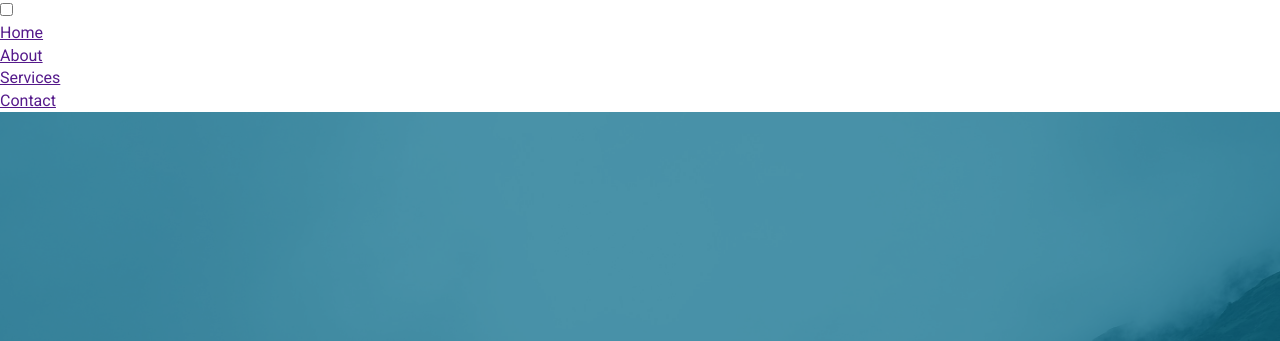
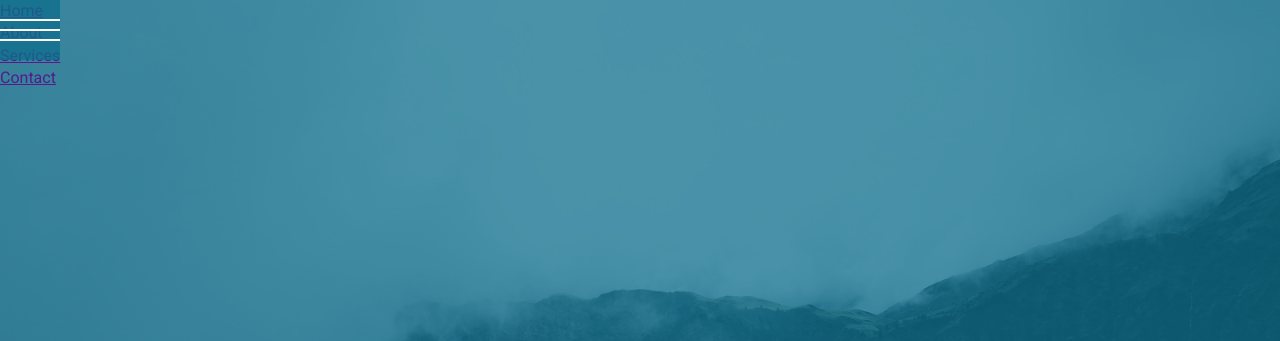
Before and after one commit to MrDonowan/hamburger-menu_by-traversy-media, a plain HTML site: page index.html in a window 1280 px wide. Shown: the top 341 px of the page. Drawn offline with Linux system fonts and the light colour scheme.

Commit message:
fix some bugs v2

```diff
--- a/css/menu.css
+++ b/css/menu.css
@@ -0,0 +1,59 @@
+.menu-wrap {
+    position: fixed;
+    top: 0;
+    left: 0;
+    z-index: 1;
+}
+
+.menu-wrap .toggler {
+    position: absolute;
+    top: 0;
+    left: 0;
+    z-index: 2;
+    cursor: pointer;
+    width: 50px;
+    height: 50px;
+    opacity: 0;
+}
+
+.menu-wrap .hamburger {
+    position: absolute;
+    top: 0;
+    left: 0;
+    z-index: 1;
+    width: 60px;
+    height: 60px;
+    padding: 1rem;
+    background: var(--primary-color);
+    display: flex;
+    align-items: center;
+    justify-content: center;
+}
+
+/* hamburger line */
+.menu-wrap .hamburger > div {
+    position: absolute;
+    width: 100%;
+    height: 2px;
+    background-color: #fff;
+    display: flex;
+    align-items: center;
+    justify-content: center;
+}
+
+/* Top and bottom lines*/
+ .menu-wrap .hamburger > div:before,
+ .menu-wrap .hamburger > div:after {
+     content: '';
+     position: absolute;
+     z-index: 1;
+     top: -10px;
+     width: 100%;
+     height: 2px;
+     background: inherit;
+ }
+
+ /* Moves lines down */
+ .menu-wrap .hamburger > div:after {
+     top: 10px;
+ }
--- a/css/style.css
+++ b/css/style.css
@@ -18,7 +18,7 @@ body {
 .container {
     max-width: 960px;
     margin: auto;
-    overflow:
+    overflow: hidden;
     padding: 0 3rem;
 }
 
@@ -59,7 +59,7 @@ body {
 
 btn {
     display: inline-block;
-    boreder: none;
+    border: none;
     background-color: var(--primary-color);
     color: #fff;
     padding: 0.75rem 1.5rem;
--- a/index.html
+++ b/index.html
@@ -4,10 +4,10 @@
     <meta charset="UTF-8">
     <meta name="viewport" content="width=device-width, initial-scale=1.0">
     <meta http-equiv="X-UA-Compatible" content="ie=edge">
-    <title>CSS Hamburger Menu</title>
+    <link href="https://fonts.googleapis.com/css?family=Roboto" rel="stylesheet">
     <link rel="stylesheet" href="css/style.css">
     <link rel="stylesheet" href="css/menu.css">
-    <link href="https://fonts.googleapis.com/css?family=Roboto" rel="stylesheet">
+    <title>CSS Hamburger Menu</title>
 </head>
 <body>
     <div class="menu-wrap">
@@ -32,7 +32,7 @@
             <h1>Welcome</h1>
             <p>Lorem ipsum dolor sit amet consectetur adipisicing elit. Assumenda
                 odit modi pariatur numquam ex cupiditate libero possimus sed odio
-                officia.'</p>
+                officia.</p>
             <a href="#" class="btn">Read More</a>
         </div>
     </header>
```
